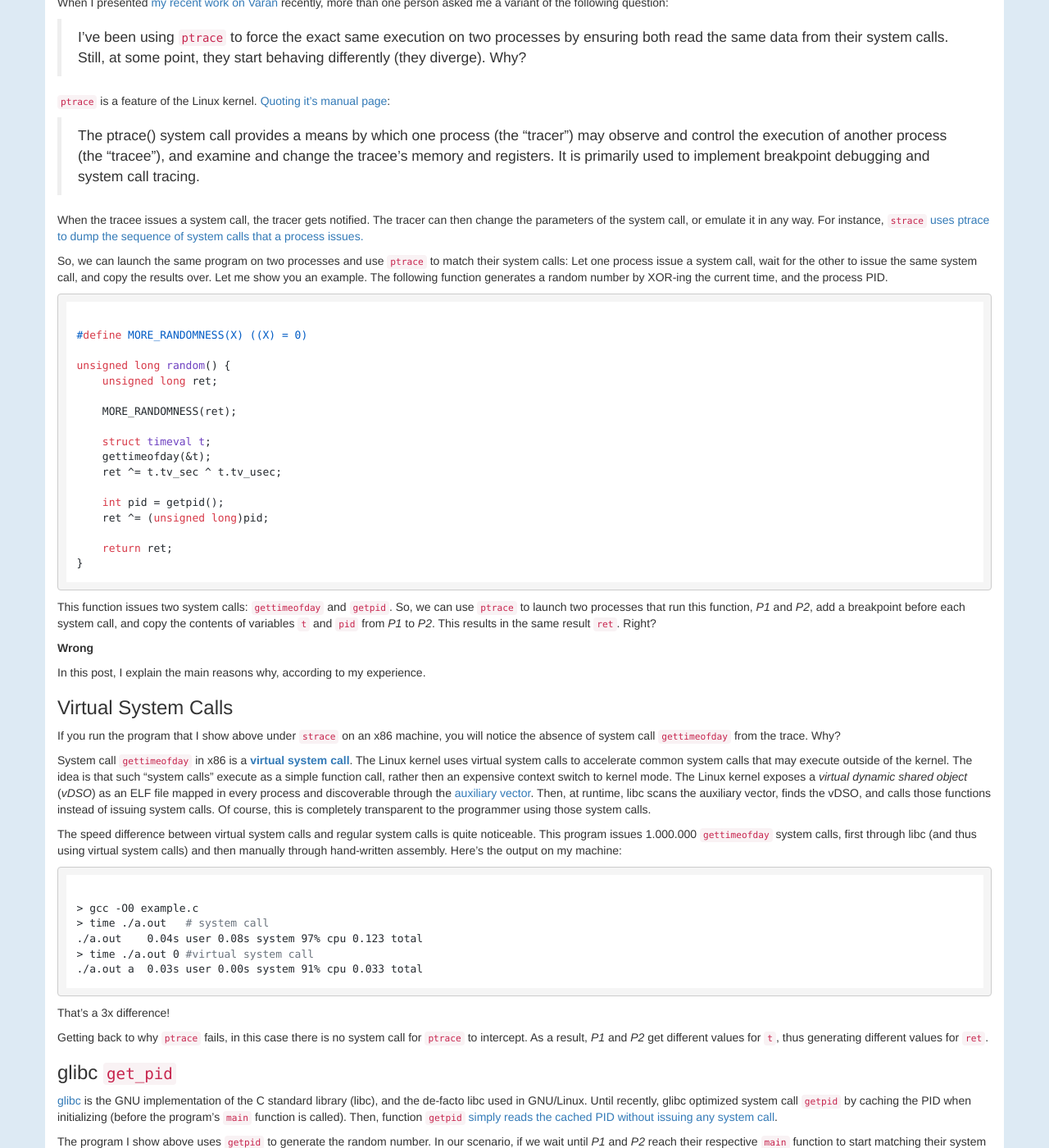
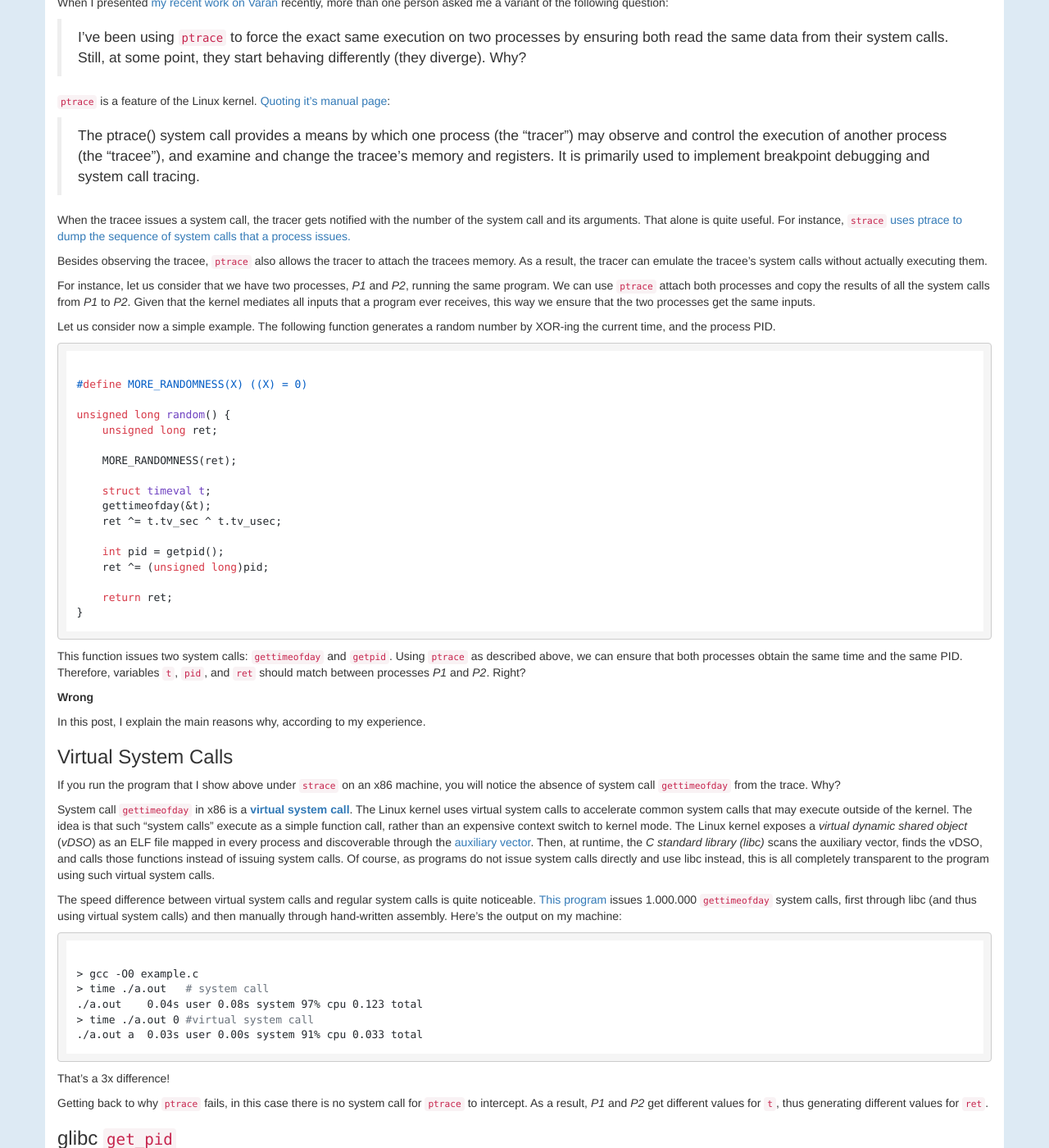
Before and after one commit to luisggpina/personal-website, a Jekyll site: the page built from _posts/2017-06-16-ptrace.md, in a window 1280 px wide and 1400 px high, scrolled down 466 px. Shown: the whole window at 82% size. Built offline with Jekyll 4.4.1, drawn with Linux system fonts in a browser that asks for light colours; nearby versions of some CDN libraries; some web fonts are replaced; comment, search, counter and statistics services are not loaded; some of the changed text lies outside the part shown.

Commit message:
Final pass over the ptrace post

```diff
--- a/_posts/2017-06-16-ptrace.md
+++ b/_posts/2017-06-16-ptrace.md
@@ -29,16 +29,23 @@
 > examine and change the tracee's memory and registers.  It is primarily used to
 > implement breakpoint debugging and system call tracing.
 
-When the tracee issues a system call, the tracer gets notified.  The tracer can
-then change the parameters of the system call, or emulate it in any way.  For
+When the tracee issues a system call, the tracer gets notified with the number
+of the system call and its arguments.  That alone is quite useful.  For
 instance, [`strace` uses ptrace to dump the sequence of system calls that a
 process issues.](https://strace.io/)
 
-So, we can launch the same program on two processes and use `ptrace` to match
-their system calls:  Let one process issue a system call, wait for the other to
-issue the same system call, and copy the results over.  Let me show you an
-example.  The following function generates a random number by XOR-ing the
-current time, and the process PID.
+Besides observing the tracee, `ptrace` also allows the tracer to attach the
+tracees memory.  As a result, the tracer can emulate the tracee's system calls
+without actually executing them.
+
+For instance, let us consider that we have two processes, *P1* and *P2*, running
+the same program.  We can use `ptrace` attach both processes and copy the
+results of all the system calls from *P1* to *P2*.  Given that the kernel
+mediates all inputs that a program ever receives, this way we ensure that the
+two processes get the same inputs.
+
+Let us consider now a simple example.  The following function generates a random
+number by XOR-ing the current time, and the process PID.
 
 <pre><code class="C">
 #define MORE_RANDOMNESS(X) ((X) = 0)
@@ -61,10 +68,10 @@
 
 This function issues two system calls:
 [`gettimeofday`](http://man7.org/linux/man-pages/man2/gettimeofday.2.html) and
-[`getpid`](http://man7.org/linux/man-pages/man2/getpid.2.html).  So, we can use
-`ptrace` to launch two processes that run this function, *P1* and *P2*, add a
-breakpoint before each system call, and copy the contents of variables `t`
-and `pid` from *P1* to *P2*.  This results in the same result `ret`.  Right?
+[`getpid`](http://man7.org/linux/man-pages/man2/getpid.2.html).  Using `ptrace`
+as described above, we can ensure that both processes obtain the same time and
+the same PID.  Therefore, variables `t`, `pid`, and `ret` should match between
+processes *P1* and *P2*.  Right?
 
 **Wrong**
 
@@ -79,18 +86,21 @@
 call**](http://man7.org/linux/man-pages/man2/getpid.2.html).  The Linux kernel
 uses virtual system calls to accelerate common system calls that may execute
 outside of the kernel.  The idea is that such "system calls" execute as a simple
-function call, rather then an expensive context switch to kernel mode.  The
+function call, rather than an expensive context switch to kernel mode.  The
 Linux kernel exposes a *virtual dynamic shared object* (*vDSO*) as an ELF file
 mapped in every process and discoverable through the [auxiliary
-vector](https://lwn.net/Articles/519085/).  Then, at runtime, libc scans the
-auxiliary vector, finds the vDSO, and calls those functions instead of issuing
-system calls.  Of course, this is completely transparent to the programmer using
-those system calls.
+vector](https://lwn.net/Articles/519085/).  Then, at runtime, the *C standard
+library (libc)* scans the auxiliary vector, finds the vDSO, and calls those
+functions instead of issuing system calls.  Of course, as programs do not issue
+system calls directly and use libc instead, this is all completely transparent
+to the program using such virtual system calls.
 
 The speed difference between virtual system calls and regular system calls is
-quite noticeable.  This program issues 1.000.000 `gettimeofday` system calls, first
-through libc (and thus using virtual system calls) and then manually through
-hand-written assembly.  Here's the output on my machine:
+quite noticeable.  [This
+program](https://gist.github.com/luisggpina/95c73dcfe76bbe96f4469074e16aa5a7)
+issues 1.000.000 `gettimeofday` system calls, first through libc (and thus using
+virtual system calls) and then manually through hand-written assembly.  Here's
+the output on my machine:
 
 <pre><code class="bash">
 > gcc -O0 example.c
@@ -119,13 +129,11 @@
 to start matching their system calls through `ptrace`, we miss the caching of
 the PID.  Therefore, each process gets a different value for variable `pid`.
 
-At this point, we assume that there is a rogue system call `getpid` that we can
-detect through `strace` on a program that does nothing: `int main() { return 0;
-}`.  Unfortunately, that is not the system call that glibc uses to cache the
-PID.  Instead, it uses the very unlikely process through the very unlikely
-system call
-[`set_tid_address`](http://man7.org/linux/man-pages/man2/set_tid_address.2.html),
-so look out for that.
+There's yet another surprise in how glibc caches the PID.  Instead if issuing
+the expectable system call `getpid`, glibc uses the rather unlikely system call
+[`set_tid_address`](http://man7.org/linux/man-pages/man2/set_tid_address.2.html)
+for that.  So, when using `strace` to detect the point in the program execution
+where the PID is read and cached, look out for system call `set_tid_address`.
 
 This approach of caching the PID has gathered some criticism.  [Linus Torvalds
 himself uses colorful language to describe how he feels about this
@@ -149,7 +157,7 @@
 interacting with the operating system.  This is a basic limitation not only of
 `ptrace`, but of any other method that matches system calls between processes.
 
-I now give you a few examples of such non-determinism that I found in practice.
+Let's look at a few examples of such non-determinism that I found in practice.
 
 ### `rdstc` Instruction
 
@@ -162,18 +170,19 @@
 processes, etc.
 
 Still, some existing code uses this instruction to generate low-quality random
-data very and monotonic timestamps very fast.  For instance, going back to our
-example, suppose that macro `MORE_RANDOMNESS` is defined as:
+data very and monotonically increasing timestamps very fast.  For instance, going
+back to our example, suppose that macro `MORE_RANDOMNESS` is defined as:
 
 <pre><code class="C">#define MORE_RANDOMNESS(X) ((X = rdtsc()))</code></pre>
 
 In this case, the value of variable `ret` will never be the same between
 processes *P1* and *P2*.
 
-The code example, and this section on instruction `rdtsc`, was inspired by
-function [`mktemp`](http://man7.org/linux/man-pages/man3/mktemp.3.html) in
-glibc.  Function `mktemp` takes a template filename ending in XXXXX and returns
-an unique filename (e.g., `mktemp(/tmp/fileXXXXXX) = /tmp/file123456`).  The
+The code example we've been following, and this section on instruction `rdtsc`,
+were inspired by function
+[`mktemp`](http://man7.org/linux/man-pages/man3/mktemp.3.html) in glibc.
+Function `mktemp` takes a template filename ending in XXXXX and returns an
+unique filename (e.g., `mktemp(/tmp/fileXXXXXX) = /tmp/file123456`).  The
 example is basically how [`mktemp` is implemented for
 x86](https://sourceware.org/git/?p=glibc.git;a=blob;f=sysdeps/posix/tempname.c;h=b00bd588ec458cbe3bc9bd162515995c0104248b;hb=db0242e3023436757bbc7c488a779e6e3343db04#l192).
 
@@ -204,19 +213,19 @@
 default](https://github.com/openssl/openssl/commit/d8ca44ba4158a9dafeaa30d3cba6f113904d2aa6).
 
 Getting back to our example, as with `rdtsc`, this means that variable `ret` has
-a different value between *P1* and *P2*, depending on "garbage" contents of the
-uninitialized stack buffer.  However, not that running the same program compiled
-by the same compiler with the same optimization level on *P1* and *P2* may lead
-to the same "garbage" being left on the stack, which hides this divergence.
-However, changing one of those variables (using different compilers or different
-optimization levels) makes processes *P1* and *P2* diverge.
+a different value between *P1* and *P2*, depending on the "garbage" contents of
+the uninitialized stack buffer.  However, note that running the same program
+compiled by the same compiler with the same optimization level on *P1* and *P2*
+may lead to the same "garbage" being left on the stack, which hides this
+divergence.  Still, changing any of those variables (using different compilers
+or different optimization levels) makes processes *P1* and *P2* diverge.
 
 ### Multi-threading
 
 Processes that use several threads have access to another form of
 non-determinism in the shape of thread scheduling.  For instance, we can imagine
 a program in which two threads race to grab a lock, and then each thread opens a
-file.  The thread that wins the race depends on the scheduler, and may be
+file.  Which thread wins the race depends on the scheduler, and may be
 different between *P1* and *P2*.  This issue can be solved with [deterministic
 scheduling](http://plasma.cs.umass.edu/emery/dthreads.html) or by imposing a
 total order between system calls, [as Varan
```
Also changed, not shown: other parts of _posts/2017-06-16-ptrace.md (+1 -1 lines).
